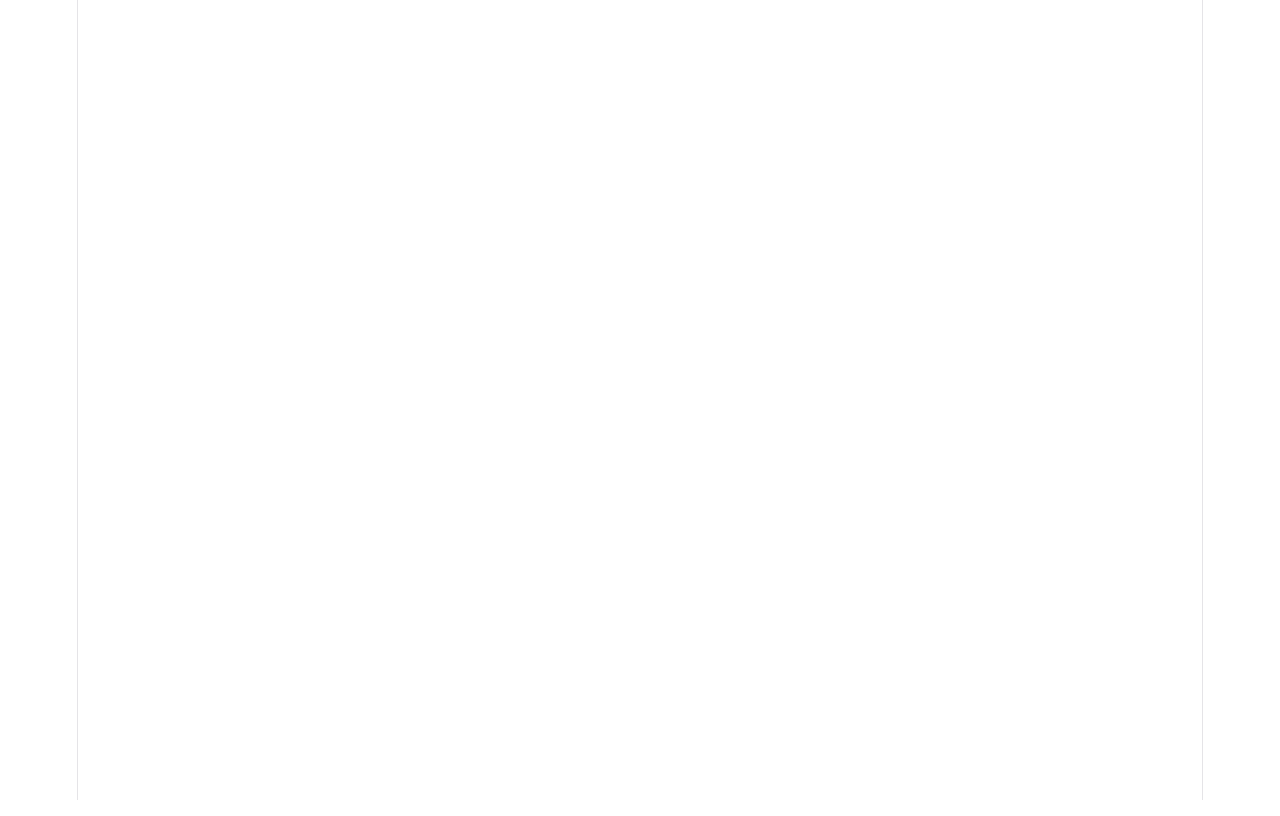
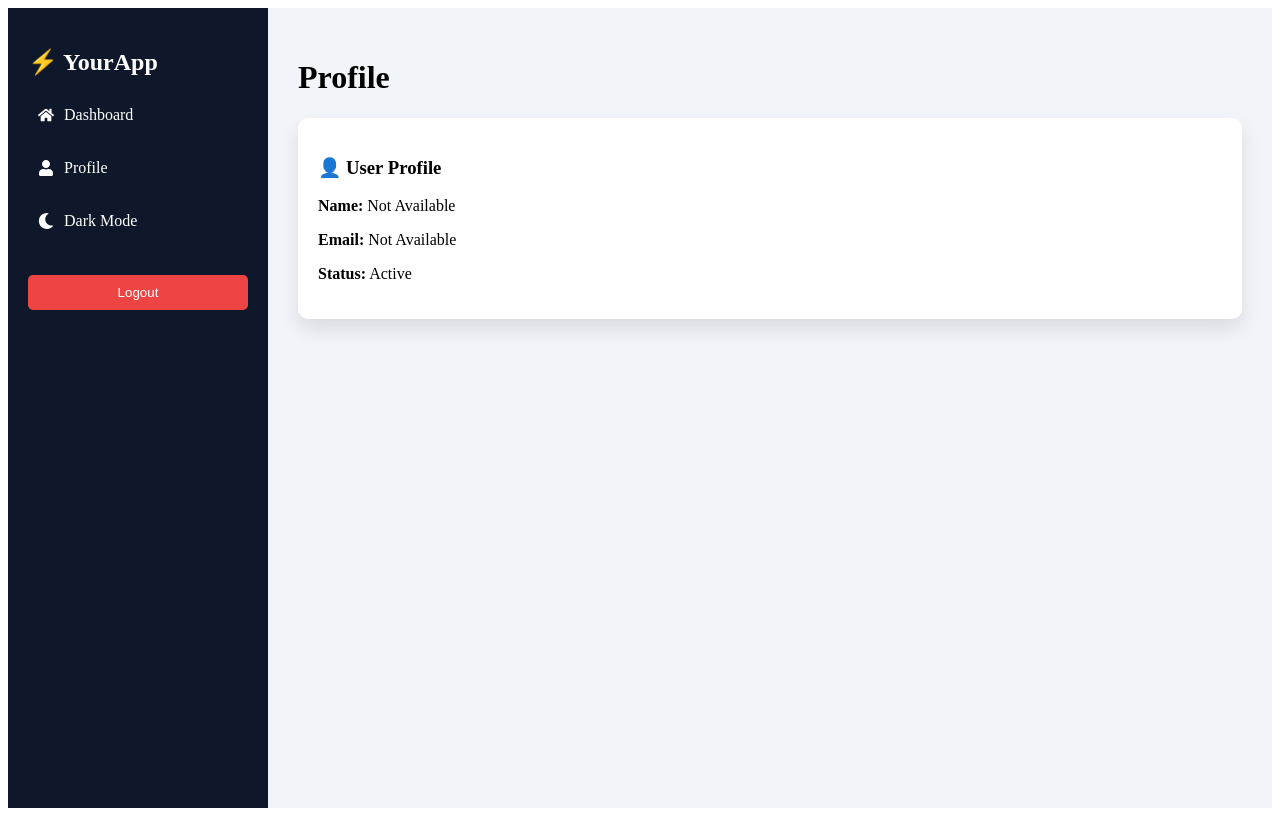
Before and after one commit to stud-addy-vans/fullstack-app, a React (Vite) app in the folder client/: page /profile in a window 1280 px wide. Before the commit this address had no page. Built offline with nearby package versions, Linux system fonts and the light colour scheme.

Commit message:
update backend login response

```diff
--- a/client/package.json
+++ b/client/package.json
@@ -13,6 +13,7 @@
     "axios": "^1.15.1",
     "react": "^19.2.4",
     "react-dom": "^19.2.4",
+    "react-icons": "^5.6.0",
     "react-router-dom": "^7.14.1"
   },
   "devDependencies": {
--- a/client/src/App.css
+++ b/client/src/App.css
@@ -1,4 +1,4 @@
-.counter {
+/* .counter {
   font-size: 16px;
   padding: 5px 10px;
   border-radius: 5px;
@@ -181,4 +181,4 @@
     right: 0;
     border-right-color: var(--border);
   }
-}
+} */
--- a/client/src/App.jsx
+++ b/client/src/App.jsx
@@ -2,6 +2,7 @@ import { BrowserRouter, Routes, Route } from "react-router-dom";
 import Signup from "./pages/Signup";
 import Login from "./pages/Login";
 import Dashboard from "./pages/Dashboard";
+import Profile from "./pages/Profile";
 
 function App() {
   return (
@@ -10,6 +11,7 @@ function App() {
         <Route path="/" element={<Signup />} />
         <Route path="/login" element={<Login />} />
         <Route path="/dashboard" element={<Dashboard />} />
+        <Route path="/profile" element={<Profile />} />
       </Routes>
     </BrowserRouter>
   );
--- /dev/null
+++ b/client/src/components/Layout.jsx
@@ -0,0 +1,102 @@
+import { useState, useEffect } from "react";
+import { useNavigate } from "react-router-dom";
+import { FaUser, FaHome, FaMoon, FaSun } from "react-icons/fa";
+
+export default function Layout({ children }) {
+  const navigate = useNavigate();
+
+  const [dark, setDark] = useState(false);
+
+  // Load theme from localStorage
+  useEffect(() => {
+    const savedTheme = localStorage.getItem("theme");
+    if (savedTheme === "dark") setDark(true);
+  }, []);
+
+  const toggleTheme = () => {
+    const newTheme = !dark;
+    setDark(newTheme);
+    localStorage.setItem("theme", newTheme ? "dark" : "light");
+  };
+
+  const handleLogout = () => {
+    localStorage.removeItem("token");
+    navigate("/login");
+  };
+
+  return (
+    <div style={{ display: "flex", height: "100vh" }}>
+
+      {/* SIDEBAR */}
+      <div style={{
+        width: "220px",
+        background: dark ? "#020617" : "#0f172a",
+        color: "white",
+        padding: "20px"
+      }}>
+        <h2>⚡ YourApp</h2>
+
+        <MenuItem text="Dashboard" icon={<FaHome />} onClick={() => navigate("/dashboard")} />
+        <MenuItem text="Profile" icon={<FaUser />} onClick={() => navigate("/profile")} />
+
+        <MenuItem
+          text={dark ? "Light Mode" : "Dark Mode"}
+          icon={dark ? <FaSun /> : <FaMoon />}
+          onClick={toggleTheme}
+        />
+
+        <button onClick={handleLogout} style={styles.logout}>
+          Logout
+        </button>
+      </div>
+
+      {/* CONTENT */}
+      <div style={{
+        flex: 1,
+        background: dark ? "#020617" : "#f1f5f9",
+        color: dark ? "white" : "black",
+        padding: "30px",
+        transition: "0.3s"
+      }}>
+        {children(dark)}
+      </div>
+    </div>
+  );
+}
+
+// Sidebar Item
+function MenuItem({ text, icon, onClick }) {
+  return (
+    <div
+      style={styles.menu}
+      onClick={onClick}
+      onMouseEnter={(e) => e.currentTarget.style.background = "#1e293b"}
+      onMouseLeave={(e) => e.currentTarget.style.background = "transparent"}
+    >
+      {icon} {text}
+    </div>
+  );
+}
+
+const styles = {
+  menu: {
+    margin: "15px 0",
+    padding: "10px",
+    borderRadius: "6px",
+    cursor: "pointer",
+    display: "flex",
+    gap: "10px",
+    alignItems: "center",
+    transition: "0.3s"
+  },
+  logout: {
+    marginTop: "20px",
+    padding: "10px",
+    width: "100%",
+    background: "#ef4444",
+    border: "none",
+    color: "white",
+    borderRadius: "5px",
+    cursor: "pointer"
+  }
+};
--- a/client/src/index.css
+++ b/client/src/index.css
@@ -1,4 +1,4 @@
-:root {
+/* :root {
   --text: #6b6375;
   --text-h: #08060d;
   --bg: #fff;
@@ -108,4 +108,4 @@ code {
   line-height: 135%;
   padding: 4px 8px;
   background: var(--code-bg);
-}
+} */
--- a/client/src/pages/Dashboard.jsx
+++ b/client/src/pages/Dashboard.jsx
@@ -1,27 +1,49 @@
-import { useEffect } from "react";
-import { useNavigate } from "react-router-dom";
+import Layout from "../components/Layout";
 
 export default function Dashboard() {
-  const navigate = useNavigate();
+  return (
+    <Layout>
+      {(dark) => (
+        <>
+          <h1 style={{ color: dark ? "white" : "black" }}>Dashboard</h1>
 
-  useEffect(() => {
-    const token = localStorage.getItem("token");
+          <div style={styles.grid}>
+            <Card text="Welcome 🎉" dark={dark} />
+            <Card text="Account Active" dark={dark} />
+            <Card text="JWT Secured" dark={dark} />
+          </div>
+        </>
+      )}
+    </Layout>
+  );
+}
 
-    if (!token) {
-      navigate("/login");
-    }
-  }, []);
-
-  const handleLogout = () => {
-    localStorage.removeItem("token");
-    navigate("/login");
-  };
-
+function Card({ text, dark }) {
   return (
-    <div>
-      <h2>Dashboard</h2>
-      <p>Welcome! You are logged in.</p>
-      <button onClick={handleLogout}>Logout</button>
+    <div
+      style={{
+        background: dark ? "#1e293b" : "white",
+        color: dark ? "white" : "black",
+        padding: "20px",
+        borderRadius: "10px",
+        boxShadow: "0 10px 20px rgba(0,0,0,0.1)",
+        transition: "all 0.3s ease",
+        cursor: "pointer",
+        textAlign: "center",
+        fontWeight: "bold",
+      }}
+      onMouseEnter={(e) => (e.currentTarget.style.transform = "scale(1.05)")}
+      onMouseLeave={(e) => (e.currentTarget.style.transform = "scale(1)")}
+    >
+      {text}
     </div>
   );
 }
+
+const styles = {
+  grid: {
+    display: "grid",
+    gridTemplateColumns: "repeat(auto-fit, minmax(200px, 1fr))",
+    gap: "20px",
+  },
+};
--- a/client/src/pages/Login.jsx
+++ b/client/src/pages/Login.jsx
@@ -1,54 +1,145 @@
 import { useState } from "react";
+import axios from "axios";
 import { useNavigate } from "react-router-dom";
-import axios from "axios";
 
 export default function Login() {
   const [email, setEmail] = useState("");
   const [password, setPassword] = useState("");
+  const [loading, setLoading] = useState(false);
   const navigate = useNavigate();
 
   const handleLogin = async (e) => {
     e.preventDefault();
+    setLoading(true);
+
     try {
       const res = await axios.post(
         "https://fullstack-app-ulu3.onrender.com/api/auth/login",
-        {
-          email,
-          password,
-        },
+        { email, password },
       );
+      console.log("LOGIN RESPONSE:", res.data);
+      localStorage.setItem("token", res.data.token);
+      localStorage.setItem("user", JSON.stringify(res.data.user));
 
-      localStorage.setItem("token", res.data.token);
-      alert("Login successful");
       navigate("/dashboard");
     } catch (err) {
       alert(err.response?.data?.error || "Login failed");
     }
+
+    setLoading(false);
   };
 
   return (
-    <div style={{ textAlign: "center", marginTop: "100px" }}>
-      <h2>Login</h2>
+    <div style={styles.container}>
+      {/* LEFT */}
+      <div style={styles.left}>
+        <h1 style={styles.logo}>MyApp</h1>
+        <p style={styles.tagline}>Welcome back. Continue your journey.</p>
+      </div>
+
+      {/* RIGHT */}
+      <div style={styles.right}>
+        <div style={styles.card}>
+          <h2 style={styles.title}>Login</h2>
+
           <form onSubmit={handleLogin}>
             <input
               placeholder="Email"
               onChange={(e) => setEmail(e.target.value)}
-          style={{ padding: "10px", margin: "10px", width: "250px" }}
+              style={styles.input}
             />
 
             <input
               placeholder="Password"
               type="password"
               onChange={(e) => setPassword(e.target.value)}
-          style={{ padding: "10px", margin: "10px", width: "250px" }}
+              style={styles.input}
             />
-        <button
-          type="submit"
-          style={{ padding: "10px 20px", marginTop: "10px" }}
-        >
-          Login
+
+            <button type="submit" style={styles.button}>
+              {loading ? "Logging in..." : "Login"}
             </button>
           </form>
+
+          <p style={styles.linkText}>
+            Don't have an account?{" "}
+            <span style={styles.link} onClick={() => navigate("/")}>
+              Signup
+            </span>
+          </p>
+        </div>
+      </div>
     </div>
   );
 }
+
+const styles = {
+  container: {
+    display: "flex",
+    height: "100vh",
+    fontFamily: "sans-serif",
+  },
+  left: {
+    flex: 1,
+    background: "linear-gradient(135deg, #0f172a, #1e293b)",
+    color: "white",
+    display: "flex",
+    flexDirection: "column",
+    justifyContent: "center",
+    padding: "60px",
+  },
+  logo: {
+    fontSize: "40px",
+    fontWeight: "bold",
+  },
+  tagline: {
+    marginTop: "20px",
+    fontSize: "18px",
+    opacity: 0.8,
+  },
+  right: {
+    flex: 1,
+    display: "flex",
+    justifyContent: "center",
+    alignItems: "center",
+    background: "#f8fafc",
+  },
+  card: {
+    background: "white",
+    padding: "40px",
+    borderRadius: "12px",
+    width: "320px",
+    boxShadow: "0 20px 50px rgba(0,0,0,0.1)",
+  },
+  title: {
+    marginBottom: "20px",
+    color: "black",
+  },
+  input: {
+    width: "100%",
+    padding: "12px",
+    margin: "10px 0",
+    borderRadius: "8px",
+    border: "1px solid #e2e8f0",
+  },
+  button: {
+    width: "100%",
+    padding: "12px",
+    marginTop: "10px",
+    background: "#2563eb",
+    color: "white",
+    border: "none",
+    borderRadius: "8px",
+    cursor: "pointer",
+    fontWeight: "bold",
+  },
+  linkText: {
+    marginTop: "20px",
+    textAlign: "center",
+  },
+  link: {
+    color: "#2563eb",
+    cursor: "pointer",
+    fontWeight: "bold",
+  },
+};
--- /dev/null
+++ b/client/src/pages/Profile.jsx
@@ -0,0 +1,48 @@
+import Layout from "../components/Layout";
+
+export default function Profile() {
+  let user = null;
+
+  try {
+    const storedUser = localStorage.getItem("user");
+
+    if (storedUser && storedUser !== "undefined") {
+      user = JSON.parse(storedUser);
+    }
+  } catch (err) {
+    console.error("Invalid user data in localStorage");
+  }
+
+  return (
+    <Layout>
+      {(dark) => (
+        <>
+          <h1 style={{ color: dark ? "white" : "black" }}>Profile</h1>
+
+          <div
+            style={{
+              background: dark ? "#1e293b" : "white",
+              color: dark ? "white" : "black",
+              padding: "20px",
+              borderRadius: "10px",
+              boxShadow: "0 10px 20px rgba(0,0,0,0.1)",
+              marginTop: "20px",
+            }}
+          >
+            <h3>👤 User Profile</h3>
+
+            <p>
+              <strong>Name:</strong> {user?.name || "Not Available"}
+            </p>
+            <p>
+              <strong>Email:</strong> {user?.email || "Not Available"}
+            </p>
+            <p>
+              <strong>Status:</strong> Active
+            </p>
+          </div>
+        </>
+      )}
+    </Layout>
+  );
+}
--- a/client/src/pages/Signup.jsx
+++ b/client/src/pages/Signup.jsx
@@ -1,55 +1,147 @@
 import { useState } from "react";
 import axios from "axios";
+import { useNavigate } from "react-router-dom";
 
 export default function Signup() {
   const [name, setName] = useState("");
   const [email, setEmail] = useState("");
   const [password, setPassword] = useState("");
+  const navigate = useNavigate();
 
   const handleSignup = async (e) => {
     e.preventDefault();
     try {
       await axios.post(
         "https://fullstack-app-ulu3.onrender.com/api/auth/signup",
-        {
-          name,
-          email,
-          password,
-        },
+        { name, email, password }
       );
       alert("Signup successful");
+      navigate("/login");
     } catch (err) {
       alert(err.response?.data?.error || "Signup failed");
     }
   };
 
   return (
-    <div style={{ textAlign: "center", marginTop: "100px" }}>
-      <h2>Signup</h2>
+    <div style={styles.container}>
+      {/* LEFT SIDE */}
+      <div style={styles.left}>
+        <h1 style={styles.logo}>MyApp</h1>
+        <p style={styles.tagline}>
+          Build. Connect. Grow.
+        </p>
+      </div>
+
+      {/* RIGHT SIDE */}
+      <div style={styles.right}>
+        <div style={styles.card}>
+          <h2 style={styles.title}>Create Account</h2>
+
           <form onSubmit={handleSignup}>
             <input
               placeholder="Name"
               onChange={(e) => setName(e.target.value)}
-          style={{ padding: "10px", margin: "10px", width: "250px" }}
+              style={styles.input}
             />
+
             <input
               placeholder="Email"
               onChange={(e) => setEmail(e.target.value)}
-          style={{ padding: "10px", margin: "10px", width: "250px" }}
+              style={styles.input}
             />
+
             <input
               placeholder="Password"
               type="password"
               onChange={(e) => setPassword(e.target.value)}
-          style={{ padding: "10px", margin: "10px", width: "250px" }}
+              style={styles.input}
             />
-        <button
-          type="submit"
-          style={{ padding: "10px 20px", marginTop: "10px" }}
-        >
-          Signup
+
+            <button type="submit" style={styles.button}>
+              Sign Up
             </button>
           </form>
+
+          <p style={styles.linkText}>
+            Already have an account?{" "}
+            <span style={styles.link} onClick={() => navigate("/login")}>
+              Login
+            </span>
+          </p>
+        </div>
+      </div>
     </div>
   );
 }
+
+const styles = {
+  container: {
+    display: "flex",
+    height: "100vh",
+    fontFamily: "sans-serif",
+  },
+  left: {
+    flex: 1,
+    background: "linear-gradient(135deg, #0f172a, #1e293b)",
+    color: "white",
+    display: "flex",
+    flexDirection: "column",
+    justifyContent: "center",
+    padding: "60px",
+  },
+  logo: {
+    fontSize: "40px",
+    fontWeight: "bold",
+  },
+  tagline: {
+    marginTop: "20px",
+    fontSize: "18px",
+    opacity: 0.8,
+  },
+  right: {
+    flex: 1,
+    display: "flex",
+    justifyContent: "center",
+    alignItems: "center",
+    background: "#f8fafc",
+  },
+  card: {
+    background: "white",
+    padding: "40px",
+    borderRadius: "12px",
+    width: "320px",
+    boxShadow: "0 20px 50px rgba(0,0,0,0.1)",
+  },
+  title: {
+    marginBottom: "20px",
+    color: "black",
+  },
+  input: {
+    width: "100%",
+    padding: "12px",
+    margin: "10px 0",
+    borderRadius: "8px",
+    border: "1px solid #e2e8f0",
+    outline: "none",
+  },
+  button: {
+    width: "100%",
+    padding: "12px",
+    marginTop: "10px",
+    background: "#2563eb",
+    color: "white",
+    border: "none",
+    borderRadius: "8px",
+    cursor: "pointer",
+    fontWeight: "bold",
+  },
+  linkText: {
+    marginTop: "20px",
+    textAlign: "center",
+  },
+  link: {
+    color: "#2563eb",
+    cursor: "pointer",
+    fontWeight: "bold",
+  },
+};
```
Also changed, not shown: 2 other files (tests, documents, lock files or other folders). Lines whose indentation alone changed are shown as unchanged.
